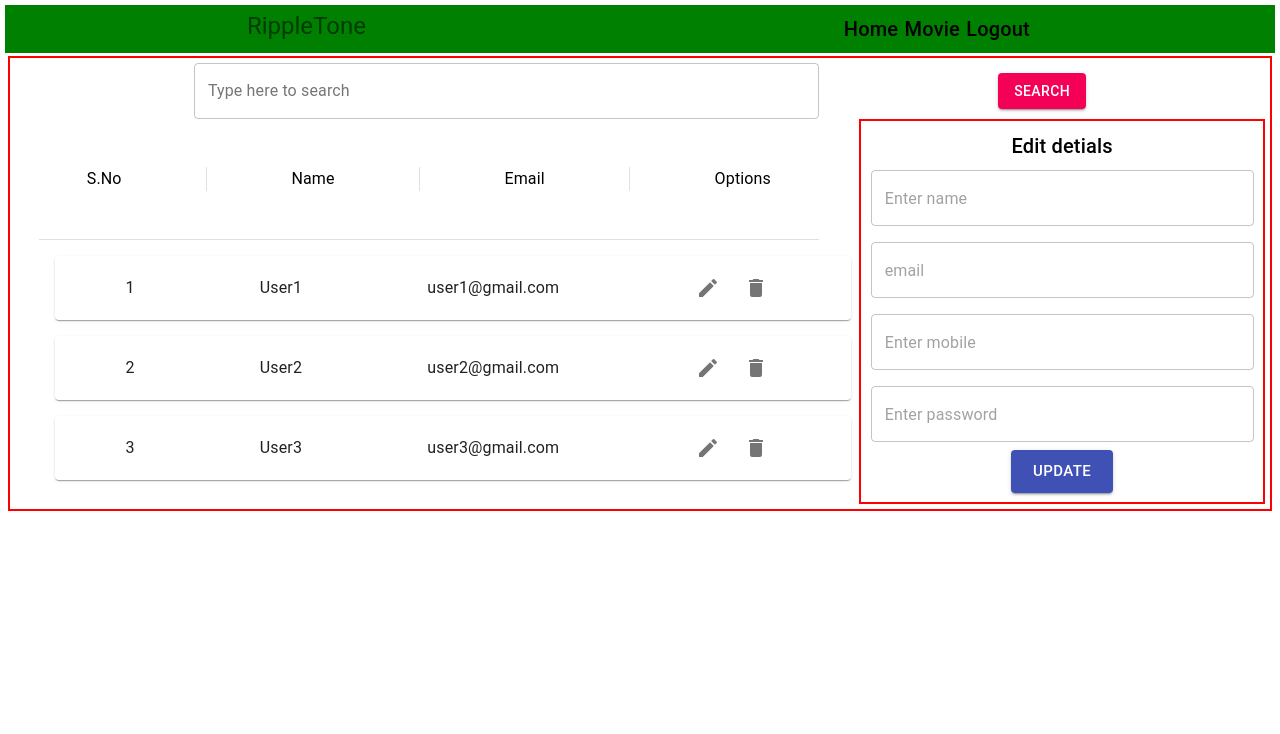
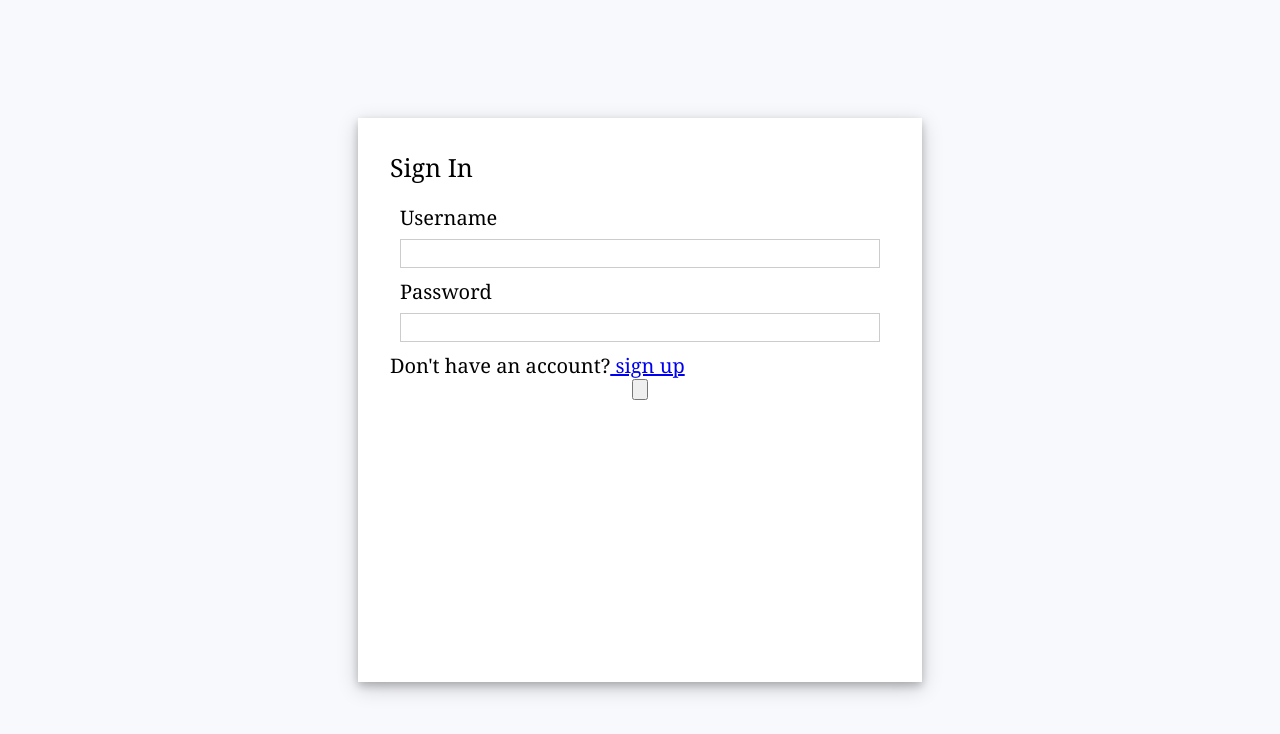
Before and after one commit to iamneo-production/4af73d79-ae31-4fbe-8c69-70c60fd590ca, a React (Create React App) app in the folder rippletone/: page / in a window 1280 px wide. Shown: the top 734 px of the page. Built offline with nearby package versions, Linux system fonts and the light colour scheme.

Commit message:
updated signup

```diff
--- a/rippletone/package.json
+++ b/rippletone/package.json
@@ -7,9 +7,11 @@
     "@testing-library/jest-dom": "^5.16.5",
     "@testing-library/react": "^13.4.0",
     "@testing-library/user-event": "^13.5.0",
+    "axios": "^0.27.2",
     "react": "^18.2.0",
     "react-dom": "^18.2.0",
     "react-scripts": "^5.0.1",
+    "start": "^5.1.0",
     "web-vitals": "^2.1.4"
   },
   "scripts": {
--- a/rippletone/src/adminhome/Home.js
+++ b/rippletone/src/adminhome/Home.js
@@ -67,4 +67,4 @@ padding:.3rem;
 justify-content: space-around;
 background:green;
 `
-let Box=styled.div
+let Box=styled.div;
--- a/rippletone/src/index.js
+++ b/rippletone/src/index.js
@@ -1,14 +1,14 @@
 import React from 'react';
 import ReactDOM from 'react-dom/client';
 import './index.css';
-// import App from './App';
+import App from './App';
 import reportWebVitals from './reportWebVitals';
-import Home from './adminhome/Home';
+// import Home from './adminhome/Home';
 
 const root = ReactDOM.createRoot(document.getElementById('root'));
 root.render(
   <React.StrictMode>
-    <Home />
+    <App />
   </React.StrictMode>
 );
 
--- a/rippletone/src/login.js
+++ b/rippletone/src/login.js
@@ -1,16 +1,18 @@
 import React, { useState } from "react";
 // import ReactDOM from "react-dom";
+import axios from 'axios';
+
 
 import "./login.css";
 
 function Login() {
-  // React States
+
   const [errorMessages, setErrorMessages] = useState({});
   const [isSubmitted, setIsSubmitted] = useState(false);
   const [email,setemail]=useState('');
   const [password,setpassword]=useState('');
 
-  // User Login info
+
   const database = [
     {
       username: "user1",
@@ -23,53 +25,80 @@ function Login() {
     pass: "invalid password"
   };
 
-  const handleclick=(e)=>{
-    e.preventDefault()
+  const handleclick=  (e)=>{
+    e.preventDefault();
     const obj={email,password};
-    if(obj.email==="admin@gmail.com" && obj.password === "admin1234")
-      console.log("admin")
-      else{
-    const abc=fetch ("https://8080-cafafbaeabeacdeabfbaffeeeabbfbeab.examlyiopb.examly.io/login",{
-      method:"POST",
-      headers:{"Content-Type":"application/json"},
-      body:JSON.stringify(obj)
-  }).then(res=>console.log(res))}}
+    //if(obj.email==="admin@gmail.com" && obj.password === "admin1234")
+    //  console.log("admin")
+    //  else{
+      // obj.email="team3";
+      // obj.password="team3";
+      //   console.log(obj);
+      const url= "https://8080-cafafbaeabeacdeabfbaffeeeabbfbeab.examlyiopb.examly.io/login";
+  //    fetch ("https://8080-cafafbaeabeacdeabfbaffeeeabbfbeab.examlyiopb.examly.io/login2",{
+  //      method:"POST",
+  //      body:JSON.stringify(obj),
+  //      headers:{"Content-Type":'application/json'}
+
+  //  }).then(res=>{
+  //    console.log(JSON.stringify(res));
+  //    console.log(res);
+  //  });
+  const headers = {
+    'Content-Type': 'application/json'
+  }
+  axios.post(
+          url,
+          JSON.stringify(obj),
+          {"headers": headers}
+  ).then(x=>{
+    console.log(x.data);
+  })
+
+
+
+
+  // headers:{"Content-Type":"application/json"},
+
+
+  //}
+}
 
 
   const handleSubmit = (event) => {
-    //Prevent page reload
+
     event.preventDefault();
 
     var { uname, pass } = document.forms[0];
 
-    // Find user login info
+
     const userData = database.find((user) => user.username === uname.value);
 
-    // Compare user info
+
     if (userData) {
       if (userData.password !== pass.value) {
-        // Invalid password
+
         setErrorMessages({ name: "pass", message: errors.pass });
       } else {
         setIsSubmitted(true);
       }
     }
     else {
-      // Username not found
+
       handleclick()
     }
   };
 
-  // Generate JSX code for error message
+
   const renderErrorMessage = (name) =>
     name === errorMessages.name && (
       <div className="error">{errorMessages.message}</div>
     );
 
-  // JSX code for login form
   const renderForm = (
     <div className="form">
-      <form onSubmit={handleSubmit}>
+      {/* onSubmit={handleSubmit} */}
+      <form >
         <div className="input-container">
           <label>Username </label>
           <input type="text" name="email" id="email" size="10"  onChange={(e)=>setemail(e.target.value)} required />
@@ -85,7 +114,8 @@ function Login() {
           <a href="/signup"> sign up</a>
         </div>
         <div className="button-container">
-          <input type="submit" onClick={handleclick} />
+        <input type="button"  onClick={handleclick}/>
+          {/* <input type="button" onClick={handleclick} /> */}
         </div>
       </form>
     </div>
--- a/rippletone/src/signup.js
+++ b/rippletone/src/signup.js
@@ -65,7 +65,7 @@ function Signup() {
         method:"POST",
         headers:{"Content-Type":"application/json"},
         body:JSON.stringify(obj)
-    }).then(()=>{console.log("ok")})}
+    }).then(()=>{console.log("ok"+abc)})}
   // JSX code for login form
   const renderForm = (
     <div className="form">
```
Also changed, not shown: 1 other file (tests, documents, lock files or other folders).
